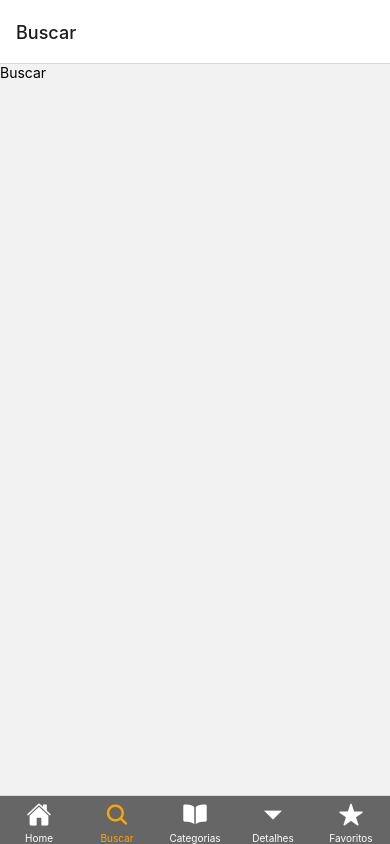
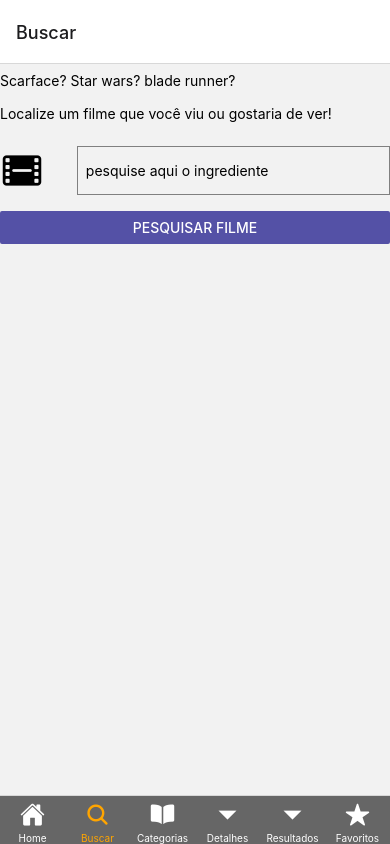
Before and after one commit to rafael-tecinternet/projeto-cooking, a React Native app: screen /Buscar in a window 390 px wide. Built offline with nearby package versions, Linux system fonts and the light colour scheme; no server answers.

Commit message:
adicionado screens cardReceita e resultados

```diff
--- a/App.js
+++ b/App.js
@@ -8,6 +8,8 @@ import Buscar from "./src/screens/Buscar";
 import Categorias from "./src/screens/Categorias";
 import Favoritos from "./src/screens/Favoritos";
 import Detalhes from "./src/screens/Detalhes";
+import Resultados from "./src/screens/Resultados"
+
 
 const App = () => {
   const Tab = createBottomTabNavigator();
@@ -59,6 +61,10 @@ const App = () => {
             name="Detalhes"
             component={Detalhes}
           />
+        <Tab.Screen
+            name="Resultados"
+            component={Resultados}
+          />
 
           <Tab.Screen
             name="Favoritos"
--- a/src/Screens/Buscar.js
+++ b/src/Screens/Buscar.js
@@ -1,12 +1,85 @@
-import { StyleSheet, Text, View } from 'react-native'
+import {
+   StyleSheet,
+   Text,
+   View,
+   SafeAreaView,
+   Button,
+   TextInput,
+   Alert,
+ } from "react-native";
 
+ import { Ionicons } from "@expo/vector-icons";
+ import { useState } from "react";
 
-const Buscar = () => {
- return(
-    <View><Text>Buscar</Text></View>
- )
-}
+ const Buscar = ({ navigation }) => {
+   // captura em tempo real do que é digitado no textInput através do evento onChangeText
+   const IngredienteBuscado = (valorDigitado) => {
+     setIngrediente(valorDigitado);
+   };
+   /* Hook useState para monitorar/armazenar o filme que será buscado a partir do formulario */
+   const [ingrediente, setIngrediente] = useState();
 
-export default Buscar
+   /* função chamada toda vez que o botão for pressionado (usamos a prop onPress do button) */
+   const buscarIngredientes = () => {
+     /* se filme (gerenciado pelo useState) estiver vazio/undefined/false */
+     if (!ingrediente) {
+       return Alert.alert("Ops!", "Você deve digitar um ingrediente!");
+     }
 
-const styles = StyleSheet.create({})
+     /* usamos a prop navigation (que vem do react navigation programado no app) para acessar uma nova tela (no caso, resultados). para esta tela, passamos como objeto os dados digitados no formulario (neste caso, o filme) */
+     navigation.navigate("Resultados", { ingrediente });
+   };
+
+   return (
+     <SafeAreaView style={estilos.container}>
+       <Text style={estilos.texto}>Scarface? Star wars? blade runner?</Text>
+       <Text style={estilos.texto}>
+         Localize um filme que você viu ou gostaria de ver!
+       </Text>
+
+       <View style={estilos.viewForm}>
+         <Ionicons name="film" size={44} color="black" />
+         <TextInput
+           style={estilos.campo}
+           placeholder="pesquise aqui o ingrediente"
+           onChangeText={IngredienteBuscado}
+         />
+       </View>
+
+       <View style={estilos.viewBotoes}>
+         <Button
+           style={estilos.botao}
+           color="#5451a6"
+           title="Pesquisar filme"
+           onPress={buscarIngredientes}
+         />
+       </View>
+     </SafeAreaView>
+   );
+ };
+
+ export default Buscar;
+
+ const corPrimaria = "#5451a6";
+
+ const estilos = StyleSheet.create({
+   container: {
+     padding: 16,
+     flex: 1,
+   },
+   texto: {
+     paddingVertical: 8,
+   },
+   viewForm: {
+     flexDirection: "row",
+     justifyContent: "space-between",
+     marginVertical: 16,
+   },
+   campo: {
+     borderColor: "gray",
+     borderWidth: 1,
+     padding: 8,
+     // width: "80%",
+     flex: 0.9,
+   },
+ });
--- /dev/null
+++ b/src/screens/Resultados.js
@@ -0,0 +1,84 @@
+import { useEffect, useState } from "react";
+import { StyleSheet, Image, Text, View, FlatList } from "react-native";
+import { SafeAreaView } from "react-native-safe-area-context";
+import api from "../services/api";
+
+
+
+import apiKey from "../../apiKey";
+import CardReceita from "./CardReceita";
+
+
+
+const Resultados = ({ route }) => {
+  /* usamos a prop route (do react navigation) para acessar os parametros desta rota de navegaçao e extrair os dados (neste caso, o filme) enviados para esta tela de resultaods */
+  const { filme } = route.params;
+
+  const [resultados, setResultados] = useState([]);
+  const [loading, setLoading] = useState(true);
+  /* assim que entrarmos em resultado, é executada a função async buscarFilmes que por sua vez através do axios executa */
+
+  useEffect(() => {
+    async function buscarFilmes() {
+      try {
+        /* aguardamos a resposta da consulta GET ao endpoint "search/movie" da api. observe que este endpoint precisa de parametros para a execução correta da consulta. estes parametros DEVEM ter o mesmo nome indicado na documentação do endpoint/api */
+        const resposta = await api.get("/search/movie", {
+          params: {
+            /* api key deve ser criado aqui, por uma string ou função (não irá pro github) */
+            api_key: apiKey,
+            language: "pt-br",
+            query: filme,
+            include_adult: false,
+          },
+        });
+
+        /* simulando tempo de carregamento lento usando temporizador setInterval */
+        // setInterval(() => {
+        setLoading(false);
+        // }, 3000);
+
+        setResultados(resposta.data.results);
+      } catch (error) {
+        console.log("deu ruim na busca da API " + error.message);
+      }
+    }
+    buscarFilmes();
+  }, []);
+  // forma 1
+  // if (loading) return <Loading />;
+  return (
+    <SafeAreaView style={estilos.container}>
+      <Text>Você buscou por: {filme}</Text>
+      {/* forma 2 */}
+      {/* caso loading for true, componente Loading será executado (operador evaluate, só pode ser usado no JSX) */}
+      {loading && <Loading />}
+
+      <View style={estilos.viewFilmes}>
+        {!loading && (
+          <FlatList
+            showsVerticalScrollIndicator={false}
+            ItemSeparatorComponent={ItemSeparador}
+            ListEmptyComponent={ItemVazio}
+            data={resultados}
+            renderItem={({ item }) => {
+              return <CardFilme filme={item} />;
+            }}
+            keyExtractor={(item) => item.id}
+          />
+        )}
+      </View>
+    </SafeAreaView>
+  );
+};
+
+export default Resultados;
+
+const estilos = StyleSheet.create({
+  container: {
+    flex: 1,
+    padding: 16,
+  },
+  viewFilmes: {
+    marginVertical: 8,
+  },
+});
```
Also changed, not shown: src/screens/CardReceita.js (added).
